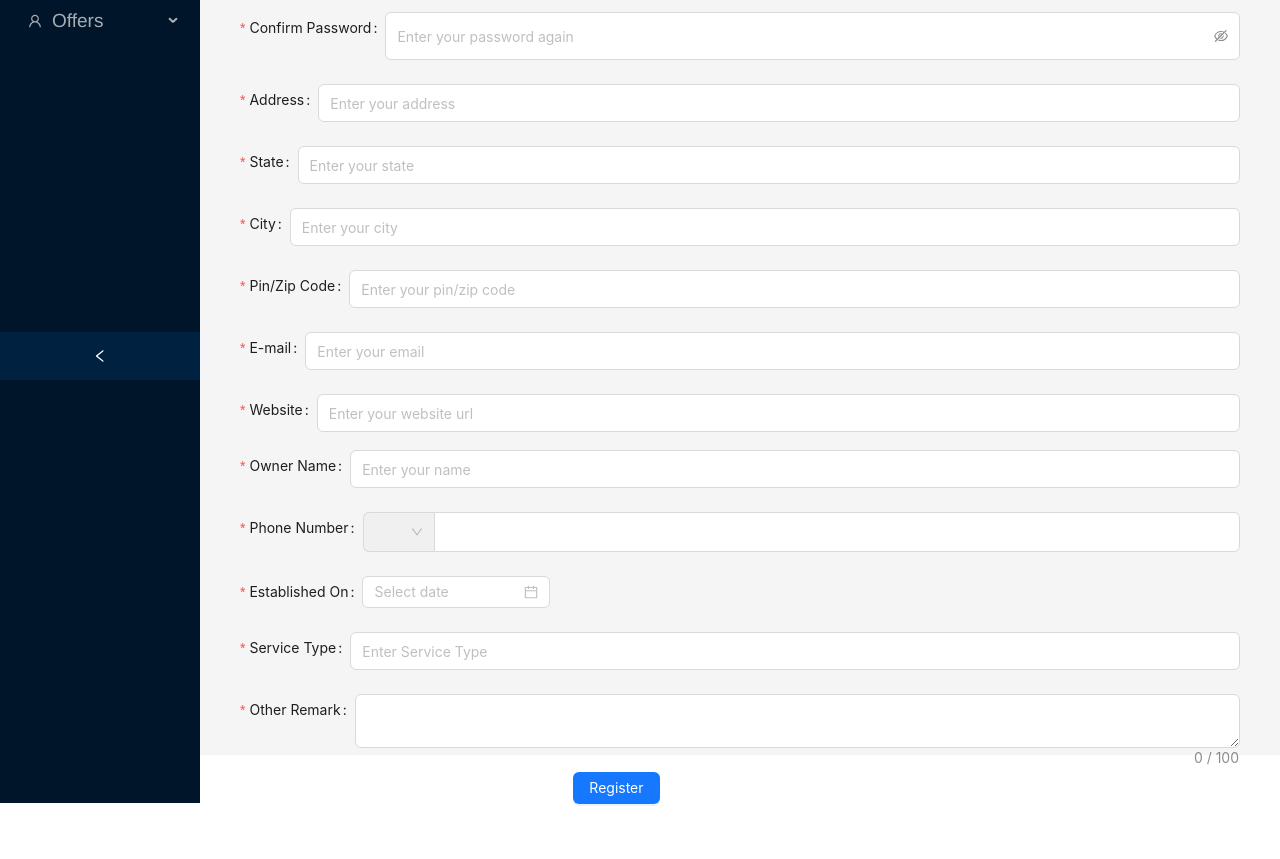
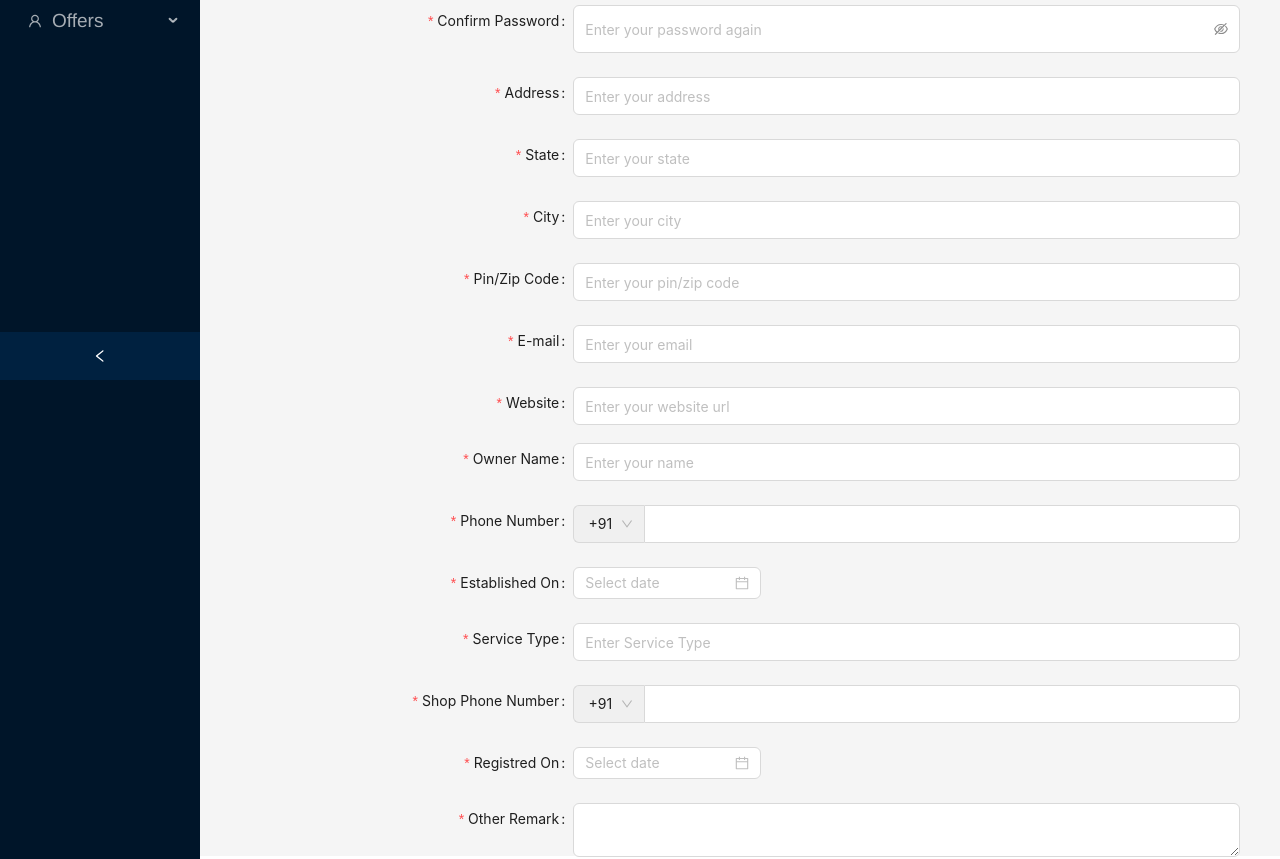
Before and after one commit to Satyam-Git345/E-Mechenic-Project-ThpLab, a React (Create React App) app in the folder client/: page /addshop in a window 1280 px wide. Shown: the part 420-1279 px from the top of the page. Built offline with nearby package versions, Linux system fonts and the light colour scheme.

Commit message:
add shop api in react

```diff
--- a/client/package.json
+++ b/client/package.json
@@ -16,6 +16,7 @@
     "react-scripts": "5.0.1",
     "recharts": "^2.1.16",
     "sweetalert": "^2.1.2",
+    "sweetalert2": "^11.6.15",
     "web-vitals": "^2.1.4"
   },
   "scripts": {
--- a/client/src/App.css
+++ b/client/src/App.css
@@ -93,4 +93,5 @@ Button:hover {
 
 Input{
   height: 38px;
+  width: 70px;
 }
--- a/client/src/Components/Garage/Add_Shop.jsx
+++ b/client/src/Components/Garage/Add_Shop.jsx
@@ -1,43 +1,30 @@
-import React, { useState } from 'react';
-// import type { DatePickerProps } from 'antd';
-import { DatePicker, Space } from 'antd';
-import swal from 'sweetalert';
-import {useNavigate} from 'react-router-dom';
-import axios from 'axios';
+import React, { useState } from "react";
+import { DatePicker, Space} from "antd";
+import swal from "sweetalert";
+import { useNavigate } from "react-router-dom";
+import axios from "axios";
 
-import {
-  AutoComplete,
-  Button,
-  Form,
-  Input,
-  InputNumber,
-  Select,
-} from 'antd';
+import { AutoComplete, Button, Form, Input, Select } from "antd";
 const { Option } = Select;
 
-
-// const onChange: DatePickerProps['onChange'] = (date, dateString) => {
-//   console.log(date, dateString);
-// };
-
-// const formItemLayout = {
-//   labelCol: {
-//     xs: {
-//       span: 24,
-//     },
-//     sm: {
-//       span: 8,
-//     },
-//   },
-//   wrapperCol: {
-//     xs: {
-//       span: 24,
-//     },
-//     sm: {
-//       span: 16,
-//     },
-//   },
-// };
+const formItemLayout = {
+  labelCol: {
+    xs: {
+      span: 24,
+    },
+    sm: {
+      span: 8,
+    },
+  },
+  wrapperCol: {
+    xs: {
+      span: 24,
+    },
+    sm: {
+      span: 16,
+    },
+  },
+};
 const tailFormItemLayout = {
   wrapperCol: {
     xs: {
@@ -52,28 +39,41 @@ const tailFormItemLayout = {
 };
 const Add_shop = () => {
   const navigate = useNavigate();
+  const [form] = Form.useForm();
   const [shop_registration, setShopreg] = useState("");
   const [shop_name, setShopname] = useState("");
   const [address, setShopaddress] = useState("");
   const [state, setShopstate] = useState("");
   const [city, setShopcity] = useState("");
-  const [pin, setShoppin] = useState("");
   const [email, setShopemail] = useState("");
   const [website, setShopwebsite] = useState("");
   const [shop_owner_name, setShopownername] = useState("");
   const [shop_owner_mobile_no, setShopownermobile] = useState("");
+  const [mobile_no, setShopmono] = useState("");
+  const [pin, setShoppin] = useState("");
   const [est_year, setShopestyear] = useState("");
-  const [service_type, setShopservicetype]  = useState("");
+  const [service_type, setShopservicetype] = useState("");
   const [other_remark, setShopotherremark] = useState("");
   const [password, setShoppassward] = useState("");
   const [reg_on, setShopregon] = useState("");
 
+  const onFinish = (values) => {
+    console.log('Received values of form: ', values);
+  };
 
+  const onChange = (date, dateString, e) => {
+    console.log(date, dateString);
+    setShopestyear(dateString);
+  };
 
-
+  const onChange1 = (date, dateString, e) => {
+    console.log(date, dateString);
+    setShopregon(dateString);
+  };
 
   const setUser = () => {
-    axios.post('http://localhost:4000/addshop', {
+    axios
+      .post("http://localhost:4000/addshop", {
         shop_registration,
         shop_name,
         address,
@@ -81,6 +81,7 @@ const Add_shop = () => {
         city,
         pin,
         shop_owner_mobile_no,
+        mobile_no,
         email,
         website,
         shop_owner_name,
@@ -91,19 +92,22 @@ const Add_shop = () => {
         reg_on,
       })
       .then((response) => {
+        // if(!response){
+        //   swal("Good job!", "You clicked the button!", "error");
+        // }
+        // else{
+        //   swal("Good job!", "You clicked the button!", "success");
+        // }
         console.log(response);
-    });
-  }
+      })
+  };
 
   const submitHandle = (e) => {
     e.preventDefault();
     setUser();
-    swal("Vehicle Category added successfully!","success");
+    swal("Good job!", "Shop Added Sucessfully!", "success");
     navigate("/viewshop");
   };
-
-
-
 
   const prefixSelector = (
     <Form.Item name="prefix" noStyle>
@@ -125,7 +129,9 @@ const Add_shop = () => {
     if (!value) {
       setAutoCompleteResult([]);
     } else {
-      setAutoCompleteResult(['.com', '.org', '.net'].map((domain) => `${value}${domain}`));
+      setAutoCompleteResult(
+        [".com", ".org", ".net"].map((domain) => `${value}${domain}`)
+      );
     }
   };
   const websiteOptions = autoCompleteResult.map((website) => ({
@@ -133,46 +139,46 @@ const Add_shop = () => {
     value: website,
   }));
 
-
-
   return (
-    <div>
-      <h1 style={{textAlign: 'center', fontWeight:'bold'}}>Register New Shop</h1>
-
+    <div stle={{backgroundColor: "transparent"}}>
+      <h1 style={{ textAlign: "center", fontWeight: "bold",marginTop: "-15px"}}>
+        Register New Shop
+      </h1>
 
       <Form
-      // {...formItemLayout}
-      // form={form}
-      // name="register"
-      // onFinish={onFinish}
-      // initialValues={{
-      //   residence: ['zhejiang', 'hangzhou', 'xihu'],
-      //   prefix: '86',
-      // }}
-      // scrollToFirstError
+          autoComplete="off"
+       {...formItemLayout}
+       form={form}
+       name="register"
+       onFinish={onFinish}
+       initialValues={{
+         residence: ['zhejiang', 'hangzhou', 'xihu'],
+         prefix: '86',
+       }}
+       scrollToFirstError
       >
-
         <Form.Item
           name="shop_name"
           label="Shop Name"
           rules={[
             {
-            type: 'text',
-            message: 'The input is not valid Shop Name',
+              type: "text",
+              message: "The input is not valid Shop Name",
             },
             {
               required: true,
-            message: 'Please input your Shop Name!',
-
+              message: "Please input your Shop Name!",
             },
-          {min:5}
+            { min: 5 },
           ]}
         >
-        <Input   placeholder="Enter your shop name"
+          <Input
+            placeholder="Enter your shop name"
             onChange={(e) => {
               setShopname(e.target.value);
             }}
-         value={shop_name}/>
+            value={shop_name}
+          />
         </Form.Item>
 
         <Form.Item
@@ -180,18 +186,18 @@ const Add_shop = () => {
           label="Shop Registration Number :"
           rules={[
             {
-            type: 'text',
-            message: 'The input is not valid Shop Registration Number :',
+              type: "text",
+              message: "The input is not valid Shop Registration Number :",
             },
             {
               required: true,
-            message: 'Please input your Shop Registration Number!',
-
+              message: "Please input your Shop Registration Number!",
             },
-          {min:10}
+            { min: 10 },
           ]}
         >
-        <Input placeholder="Enter your Shop Registration Number name"
+          <Input
+            placeholder="Enter your Shop Registration Number name"
             onChange={(e) => {
               setShopreg(e.target.value);
             }}
@@ -199,92 +205,100 @@ const Add_shop = () => {
           />
         </Form.Item>
 
-
-
         <Form.Item
           name="password"
           label="Password"
           rules={[
             {
               required: true,
-            message: 'Please input your password!',
+              message: 'Passward must be provided',
             },
+            { whitespace: true },
+            {min:6},
+            {
+              validator:(_,value)=>
+                 value && value.includes('A') ? Promise.resolve() : Promise.reject('Passward does not Matched Critriea')
+
+            }
           ]}
           hasFeedback
         >
-        <Input.Password placeholder="Enter your Passward"  value={password}
+          <Input.Password
+            placeholder="Enter your Passward"
+            value={password}
             onChange={(e) => {
               setShoppassward(e.target.value);
-        }}/>
+            }}
+          />
         </Form.Item>
-
 
         <Form.Item
           name="confirm"
           label="Confirm Password"
-        dependencies={['password']}
+          dependencies={["password"]}
           hasFeedback
           rules={[
             {
               required: true,
-            message: 'Please confirm your password!',
+              message: 'Confirm Passward must be provided',
             },
-          ({ getFieldValue }) => ({
-            validator(_, value) {
-              if (!value || getFieldValue('password') === value) {
-                return Promise.resolve();
+            {min:6},
+            { whitespace: true },
+
+            ({getFieldValue})=>({
+              validator(_,value){
+                  if(!value || getFieldValue('passward')===value ){
+                    return  Promise.resolve();
                   }
-              return Promise.reject(new Error('The two passwords that you entered do not match!'));
-            },
-          }),
+                  return Promise.reject('The Two Passwards You Have Entered Does Not Matched');
+              }
+            })
           ]}
         >
-
-        <Input.Password placeholder="Enter your password again"  />
+          <Input.Password placeholder="Enter your password again" />
         </Form.Item>
-
 
         <Form.Item
           name="address"
           label="Address:"
           rules={[
             {
-            type: 'text',
-            message: 'The input is not valid address',
+              type: "text",
+              message: "The input is not valid address",
             },
             {
               required: true,
-            message: 'Please input your Address!',
-
+              message: "Please input your Address!",
             },
-          {min:5}
+            { min: 5 },
           ]}
         >
-        <Input placeholder="Enter your address"
+          <Input
+            placeholder="Enter your address"
             onChange={(e) => {
               setShopaddress(e.target.value);
             }}
-        value={address} />
+            value={address}
+          />
         </Form.Item>
-
 
         <Form.Item
           name="state"
           label="State:"
           rules={[
             {
-            type: 'text',
-            message: 'The input is not valid state',
+              type: "text",
+              message: "The input is not valid state",
             },
             {
               required: true,
-            message: 'Please input your state!',
-
+              message: "Please input your state!",
             },
-          {min:5}
+            { min: 5 },
           ]}
         >
-        <Input placeholder="Enter your state"
+          <Input
+            placeholder="Enter your state"
             onChange={(e) => {
               setShopstate(e.target.value);
             }}
@@ -297,18 +311,18 @@ const Add_shop = () => {
           label="City:"
           rules={[
             {
-            type: 'text',
-            message: 'The input is not valid city',
+              type: "text",
+              message: "The input is not valid city",
             },
             {
               required: true,
-            message: 'Please input your city!',
-
+              message: "Please input your city!",
             },
-          {min:5}
+            { min: 5 },
           ]}
         >
-        <Input placeholder="Enter your city"
+          <Input
+            placeholder="Enter your city"
             onChange={(e) => {
               setShopcity(e.target.value);
             }}
@@ -316,99 +330,98 @@ const Add_shop = () => {
           />
         </Form.Item>
 
-
         <Form.Item
           name="pin"
           label="Pin/Zip Code:"
           rules={[
             {
-            type: 'text',
-            message: 'The input is not valid pin',
+              type: "text",
+              message: "The input is not valid pin",
             },
             {
               required: true,
-            message: 'Please input your pin!',
-
+              message: "Please input your pin!",
             },
-          {min:5}
+            { min: 5 },
           ]}
         >
-        <Input placeholder="Enter your pin/zip code"
+          <Input
+            placeholder="Enter your pin/zip code"
             value={pin}
             onChange={(e) => {
               setShoppin(e.target.value);
-        }}/>
+            }}
+          />
         </Form.Item>
-
-
 
         <Form.Item
           name="email"
           label="E-mail"
           rules={[
             {
-            type: 'email',
-            message: 'The input is not valid E-mail!',
+              type: "email",
+              message: "The input is not valid E-mail!",
             },
             {
               required: true,
-            message: 'Please input your E-mail!',
+              message: "Please input your E-mail!",
             },
           ]}
         >
-        <Input placeholder="Enter your email"
+          <Input
+            placeholder="Enter your email"
             value={email}
             onChange={(e) => {
               setShopemail(e.target.value);
-        }}/>
+            }}
+          />
         </Form.Item>
-
-
 
         <Form.Item
           name="website"
           label="Website"
           rules={[
             {
-            type:'url',
+              type: "url",
               required: true,
-            message: 'Please input website!',
+              message: "Please input website!",
             },
           ]}
         >
           <AutoComplete options={websiteOptions} onChange={onWebsiteChange}>
-          <Input placeholder="Enter your website url"
+            <Input
+              placeholder="Enter your website url"
               value={website}
               onChange={(e) => {
                 setShopwebsite(e.target.value);
-          }}/>
+              }}
+            />
           </AutoComplete>
         </Form.Item>
-
 
         <Form.Item
           name="owner name"
           label="Owner Name:"
           rules={[
             {
-            type: 'text',
-            message: 'The input is not valid Owner Name',
+              type: "text",
+              message: "The input is not valid Owner Name",
             },
             {
               required: true,
-            message: 'Please input your Name!',
-
+              message: "Please input your Name!",
             },
-          {min:5}
+            { min: 5 },
           ]}
         >
-        <Input placeholder="Enter your name"
+          <Input
+            placeholder="Enter your name"
             value={shop_owner_name}
             onChange={(e) => {
               setShopownername(e.target.value);
-        }}/>
+            }}
+          />
         </Form.Item>
-
 
         <Form.Item
           name="phone"
@@ -416,17 +429,19 @@ const Add_shop = () => {
           rules={[
             {
               required: true,
-            message: 'Please input your phone number!',
+              message: "Please input your phone number!",
             },
           ]}
         >
-        <InputNumber  min={1} max={10} value={shop_owner_mobile_no}
+          <Input
+            max={10}
+            value={shop_owner_mobile_no}
             onChange={(e) => {
               setShopownermobile(e.target.value);
             }}
             addonBefore={prefixSelector}
             style={{
-            width: '100%',
+              width: "100%",
             }}
           />
         </Form.Item>
@@ -437,19 +452,14 @@ const Add_shop = () => {
           rules={[
             {
               required: true,
-          message: 'Please select date!',
+              message: "Please select date!",
             },
           ]}
         >
           <Space direction="vertical">
-           <DatePicker  onChange={(e) => {
-                setShopestyear(e.target.value);
-              }}
-               value={est_year} />
-
+            <DatePicker onChange={onChange} />
           </Space>
         </Form.Item>
-
 
         <Form.Item
           name="service type"
@@ -457,19 +467,18 @@ const Add_shop = () => {
           rules={[
             {
               required: true,
-            message: 'Please input service type!',
+              message: "Please input service type!",
             },
           ]}
         >
-
-        <Input placeholder="Enter Service Type"
+          <Input
+            placeholder="Enter Service Type"
             value={service_type}
             onChange={(e) => {
               setShopservicetype(e.target.value);
             }}
           />
         </Form.Item>
-
 
         {/* <Form.Item
         name="gender"
@@ -489,7 +498,43 @@ const Add_shop = () => {
         </Select>
       </Form.Item> */}
 
+        <Form.Item
+          name="phone"
+          label="Shop Phone Number:"
+          rules={[
+            {
+              required: true,
+              message: "Please input your phone number!",
+            },
+          ]}
+        >
+          <Input
+            max={10}
+            value={mobile_no}
+            onChange={(e) => {
+              setShopmono(e.target.value);
+            }}
+            addonBefore={prefixSelector}
+            style={{
+              width: "100%",
+            }}
+          />
+        </Form.Item>
 
+        <Form.Item
+          name="date"
+          label="Registred On:"
+          rules={[
+            {
+              required: true,
+              message: "Please select date!",
+            },
+          ]}
+        >
+          <Space direction="vertical">
+            <DatePicker onChange={onChange1} />
+          </Space>
+        </Form.Item>
 
         <Form.Item
           name="intro"
@@ -497,18 +542,19 @@ const Add_shop = () => {
           rules={[
             {
               required: true,
-            message: 'Please input other remark',
+              message: "Please input other remark",
             },
           ]}
         >
-        <Input.TextArea showCount maxLength={100}
+          <Input.TextArea
+            showCount
+            maxLength={100}
             value={other_remark}
             onChange={(e) => {
               setShopotherremark(e.target.value);
-          }}/>
+            }}
+          />
         </Form.Item>
-
-
 
         <Form.Item {...tailFormItemLayout}>
           <Button type="primary" htmlType="submit" onClick={submitHandle} >
@@ -520,5 +566,4 @@ const Add_shop = () => {
   );
 };
 
-
 export default Add_shop;
--- a/client/src/Components/Garage/View_shop.jsx
+++ b/client/src/Components/Garage/View_shop.jsx
@@ -11,7 +11,6 @@ const View_shop = () => {
   const [users, setUsers] = useState([]);
   const [loading, setLoading] = useState([0]);
 
-  //satyam
   const columns = [
     {
 
@@ -58,7 +57,7 @@ const View_shop = () => {
       Key: "5",
       title: "Actions",
 
-      render: (users) => {
+      render: (users1) => {
         return (
           <div style={{display: 'flex'}}>
             <EditOutlined
@@ -69,7 +68,7 @@ const View_shop = () => {
             <DeleteOutlined
               style={{ color: "red", marginLeft: 30, fontSize: 20 }}
               onClick={() => {
-                deleteuser(users.shop_id);
+                deleteuser(users1.shop_id);
               }}
             />
           </div>
@@ -86,7 +85,7 @@ const View_shop = () => {
 
     const data = await res.json();
     setUsers(data);
-    console.log(data);
+    console.log(users);
   };
 
   const deleteuser = async (shop_id) => {
--- a/client/src/Components/Vehical/View_vehical_category.jsx
+++ b/client/src/Components/Vehical/View_vehical_category.jsx
@@ -5,6 +5,8 @@ import axios from "axios";
 import { EditOutlined, DeleteOutlined } from "@ant-design/icons";
 import swal from "sweetalert";
 import { useNavigate, Link } from "react-router-dom";
+// import { LoadingOutlined } from '@ant-design/icons';
+// import { Spin } from 'antd';
 
 
 const ViewVehicalCategory = () => {
@@ -86,11 +88,11 @@ const ViewVehicalCategory = () => {
   };
 
   const getData = async () => {
-    // setLoading(1);
+
+
     const Response = await fetch("http://localhost:4000/viewvehicle_category", {
       method: "GET",
     });
-
      const data = await Response.json();
      setUsers(data);
      console.log("Satyam",users);
--- a/client/src/index.js
+++ b/client/src/index.js
@@ -1,11 +1,14 @@
 import React from 'react';
+
 import ReactDOM from 'react-dom/client';
 // import './index.css';
 import 'antd/dist/reset.css';
 import './App.css';
 import App from './App';
 import { BrowserRouter } from "react-router-dom";
-<script src="https://unpkg.com/sweetalert/dist/sweetalert.min.js"></script>
+<script src="https://unpkg.com/sweetalert/dist/sweetalert.min.js"/>
+
+
 
 
 const root = ReactDOM.createRoot(document.getElementById('root'));
```
Also changed, not shown: 1 other file (tests, documents, lock files or other folders). Lines whose indentation alone changed are shown as unchanged.
